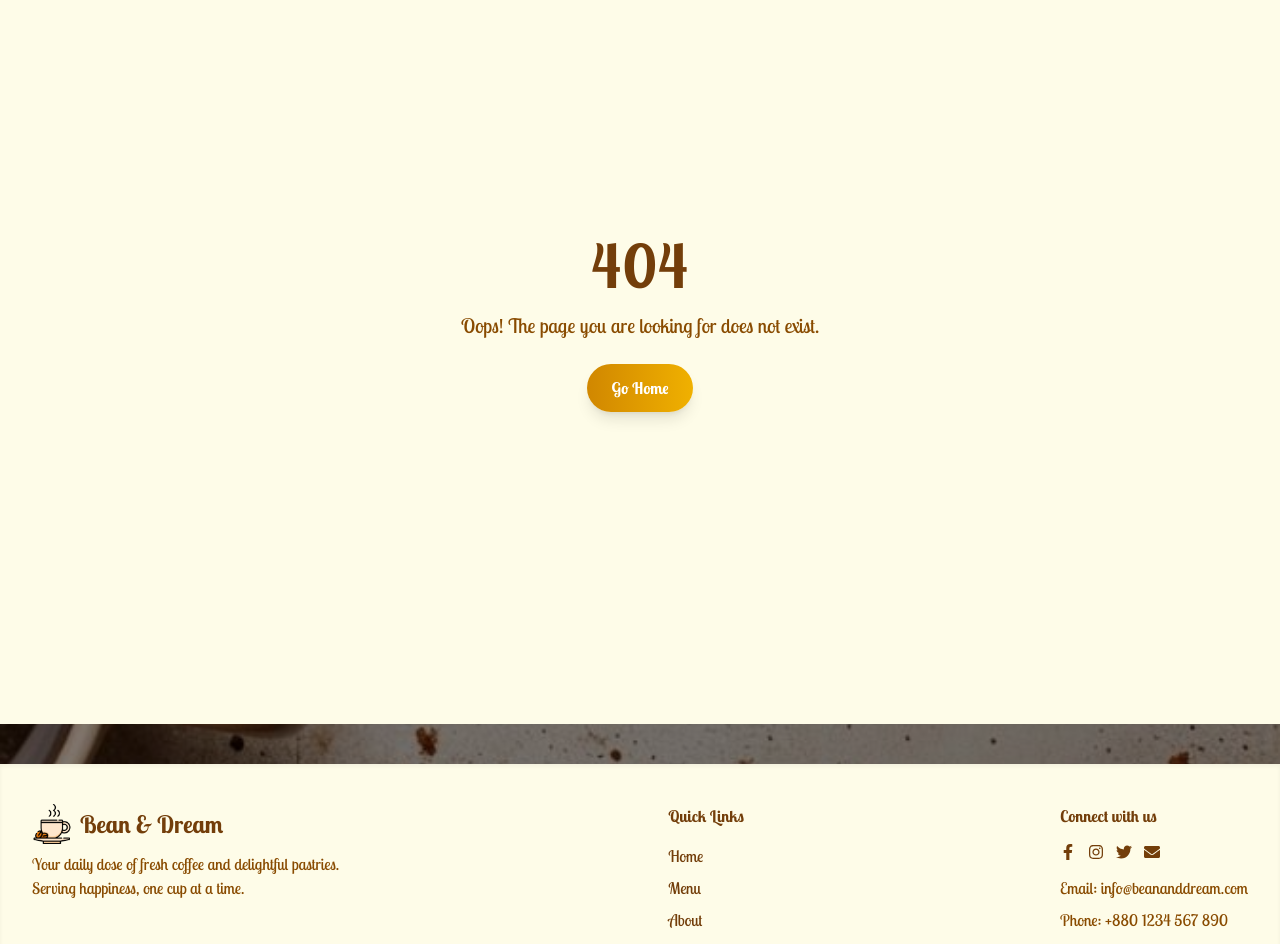
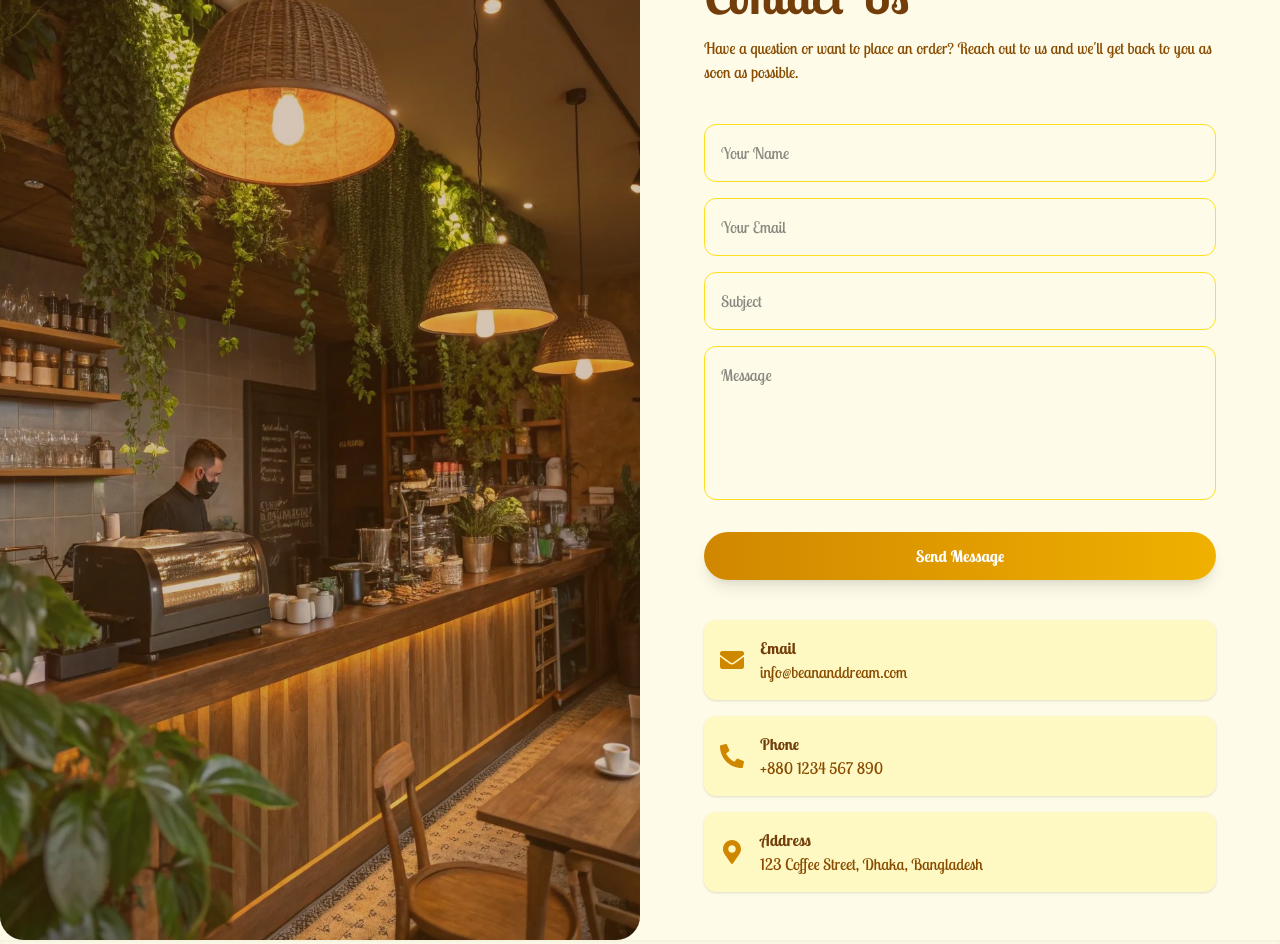
Before and after one commit to abida-sultana-ake/Coffee-Shop, a React (Vite) app: page /contact in a window 1280 px wide. Shown: the part 140-1084 px from the top of the page. Built offline with nearby package versions, Linux system fonts and the light colour scheme.

Commit message:
Working on Contact Us page

```diff
--- a/src/components/Footer.jsx
+++ b/src/components/Footer.jsx
@@ -8,7 +8,7 @@ import {
 
 const Footer = () => {
   return (
-    <footer className="bg-yellow-50 text-yellow-900 mt-10 shadow-inner">
+    <footer className="bg-yellow-50 text-yellow-900  shadow-inner">
       <div className="max-w-7xl mx-auto px-4 sm:px-6 lg:px-8 py-10">
         <div className="flex flex-col md:flex-row justify-between gap-6">
           {/* Logo & Description */}
--- /dev/null
+++ b/src/pages/Contact/ContactUs.jsx
@@ -0,0 +1,85 @@
+import React from "react";
+import { FaEnvelope, FaPhoneAlt, FaMapMarkerAlt } from "react-icons/fa";
+
+const ContactUs = () => {
+  return (
+    <section className="min-h-screen flex flex-col lg:flex-row bg-yellow-50">
+      {/* Left Image Section */}
+      <div className="lg:w-1/2 relative h-80 lg:h-auto">
+        <img
+          src="/public/assets/contuct.jpg"
+          alt="Coffee Shop"
+          className="w-full h-full object-cover rounded-b-3xl lg:rounded-r-3xl"
+        />
+        <div className="absolute inset-0 bg-yellow-900/30 rounded-b-3xl lg:rounded-r-3xl"></div>
+      </div>
+
+      {/* Right Form + Info Section */}
+      <div className="lg:w-1/2 flex flex-col justify-center px-6 lg:px-16 py-12">
+        <h1 className="text-4xl sm:text-5xl font-extrabold text-yellow-900 mb-4">
+          Contact Us
+        </h1>
+        <p className="text-yellow-800 mb-10">
+          Have a question or want to place an order? Reach out to us and we'll
+          get back to you as soon as possible.
+        </p>
+
+        {/* Contact Form */}
+        <form className="flex flex-col gap-4 mb-10">
+          <input
+            type="text"
+            placeholder="Your Name"
+            className="p-4 rounded-xl border border-yellow-300 focus:ring-2 focus:ring-yellow-400 focus:outline-none"
+          />
+          <input
+            type="email"
+            placeholder="Your Email"
+            className="p-4 rounded-xl border border-yellow-300 focus:ring-2 focus:ring-yellow-400 focus:outline-none"
+          />
+          <input
+            type="text"
+            placeholder="Subject"
+            className="p-4 rounded-xl border border-yellow-300 focus:ring-2 focus:ring-yellow-400 focus:outline-none"
+          />
+          <textarea
+            placeholder="Message"
+            rows="5"
+            className="p-4 rounded-xl border border-yellow-300 focus:ring-2 focus:ring-yellow-400 focus:outline-none resize-none"
+          ></textarea>
+          <button className="mt-4 px-6 py-3 rounded-full bg-gradient-to-r from-yellow-600 to-yellow-500 text-white font-semibold shadow-lg hover:from-yellow-500 hover:to-yellow-400 transition-all duration-300">
+            Send Message
+          </button>
+        </form>
+
+        {/* Contact Info */}
+        <div className="flex flex-col gap-4">
+          <div className="flex items-center gap-4 bg-yellow-100 p-4 rounded-xl shadow hover:shadow-lg transition-shadow">
+            <FaEnvelope className="text-yellow-600 text-2xl" />
+            <div>
+              <h3 className="font-semibold text-yellow-900">Email</h3>
+              <p className="text-yellow-800">info@beananddream.com</p>
+            </div>
+          </div>
+          <div className="flex items-center gap-4 bg-yellow-100 p-4 rounded-xl shadow hover:shadow-lg transition-shadow">
+            <FaPhoneAlt className="text-yellow-600 text-2xl" />
+            <div>
+              <h3 className="font-semibold text-yellow-900">Phone</h3>
+              <p className="text-yellow-800">+880 1234 567 890</p>
+            </div>
+          </div>
+          <div className="flex items-center gap-4 bg-yellow-100 p-4 rounded-xl shadow hover:shadow-lg transition-shadow">
+            <FaMapMarkerAlt className="text-yellow-600 text-2xl" />
+            <div>
+              <h3 className="font-semibold text-yellow-900">Address</h3>
+              <p className="text-yellow-800">
+                123 Coffee Street, Dhaka, Bangladesh
+              </p>
+            </div>
+          </div>
+        </div>
+      </div>
+    </section>
+  );
+};
+
+export default ContactUs;
--- a/src/router/router.js
+++ b/src/router/router.js
@@ -2,6 +2,7 @@ import { createBrowserRouter } from "react-router";
 import RootLayout from "../rootLayout/RootLayout";
 import Home from "../pages/Home/Home";
 import Error from "../pages/Error/Error";
+import ContactUs from "../pages/Contact/contactUs";
 
 export const router = createBrowserRouter([
   {
@@ -9,13 +10,17 @@ export const router = createBrowserRouter([
     Component: RootLayout,
     children: [
       {
-        path: "/", // Home page
+        path: "/",
         Component: Home,
       },
       {
         path: "*",
         Component: Error,
       },
+      {
+        path: "/contact",
+        Component: ContactUs,
+      },
     ],
   },
 ]);
```
Also changed, not shown: public/assets/contuct.jpg (added).
